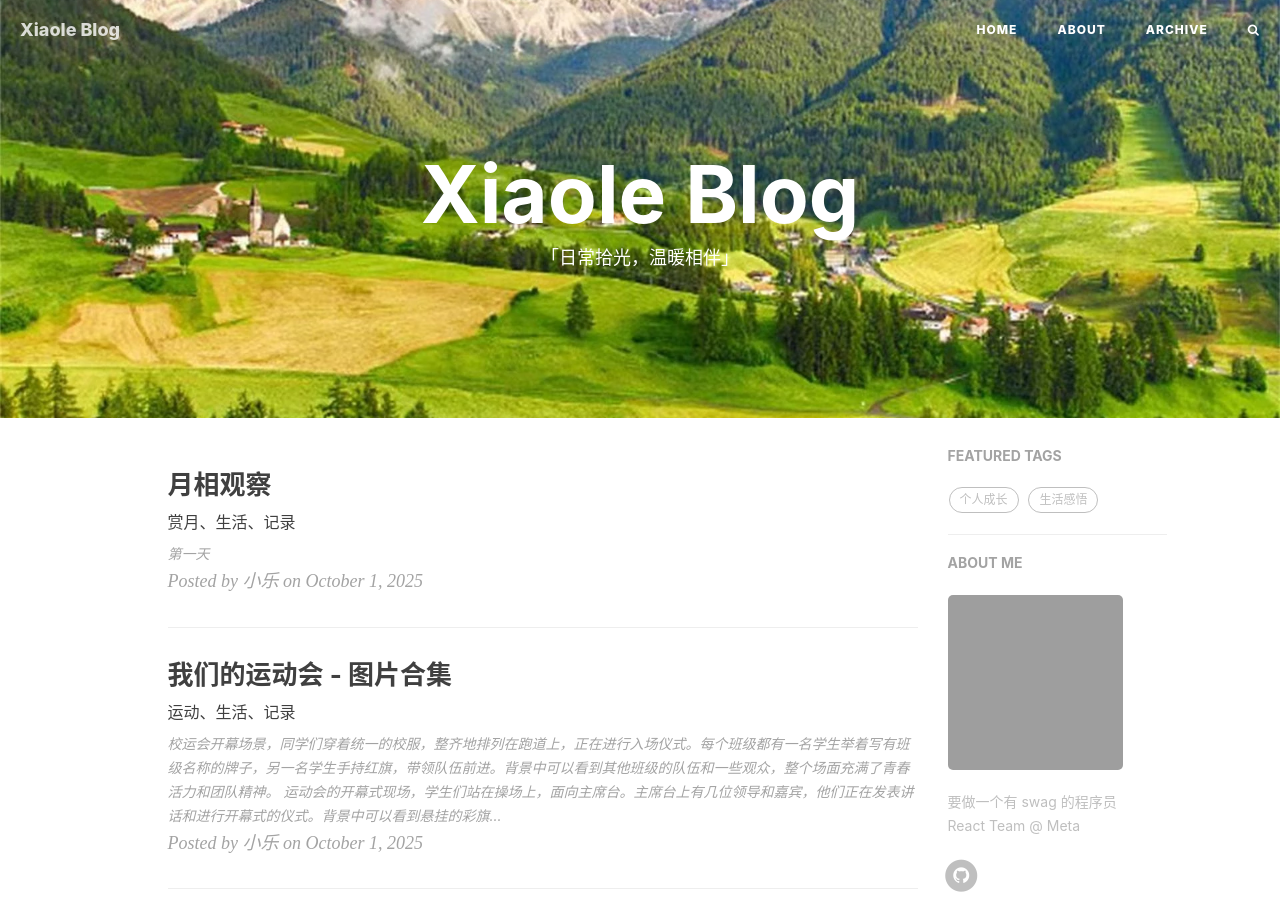
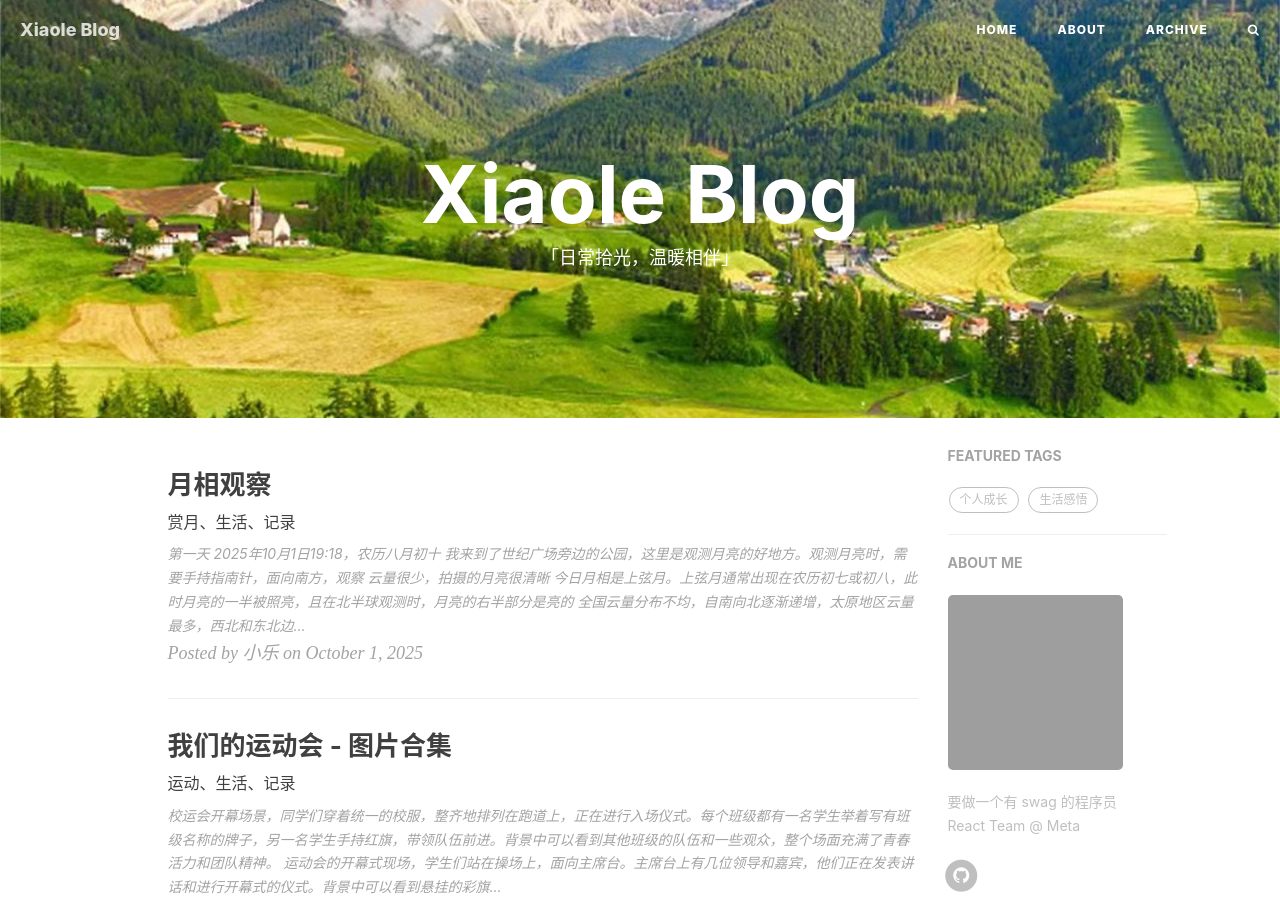
Before and after one commit to CraftBlockht6x/CraftBlockht6x.github.io, a Jekyll site: the page built from index.html, in a window 1280 px wide and 900 px high. Built offline with Jekyll 4.4.1, drawn with Linux system fonts in a browser that asks for light colours; nearby versions of some CDN libraries; the list of posts is cut into pages by our own code; comment, search, counter and statistics services are not loaded; grey boxes are pictures that could not be loaded.

Commit message:
替换文章：删除旧mp，添加新a

```diff
--- a/_posts/2025-10-1-c.markdown
+++ b/_posts/2025-10-1-c.markdown
@@ -11,3 +11,20 @@ tags:
 ---
 
 ## 第一天
+
+> 2025年10月1日19:18，农历八月初十
+
+我来到了世纪广场旁边的公园，这里是观测月亮的好地方。观测月亮时，需要手持指南针，面向南方，观察
+
+![](https://mtcxlg6x.cn-nb1.rainapp.top/2025-10-01-c/day1_1.jpg)
+![](https://mtcxlg6x.cn-nb1.rainapp.top/2025-10-01-c/day1_2.jpg)
+
+云量很少，拍摄的月亮很清晰
+
+![](https://mtcxlg6x.cn-nb1.rainapp.top/2025-10-01-c/day1_3.jpg)
+
+今日月相是上弦月。上弦月通常出现在农历初七或初八，此时月亮的一半被照亮，且在北半球观测时，月亮的右半部分是亮的
+
+![](https://mtcxlg6x.cn-nb1.rainapp.top/2025-10-01-c/day1_4.jpg)
+
+> 全国云量分布不均，自南向北逐渐递增，太原地区云量最多，西北和东北边境分布少许。湖南地区少云，适宜观测
```
